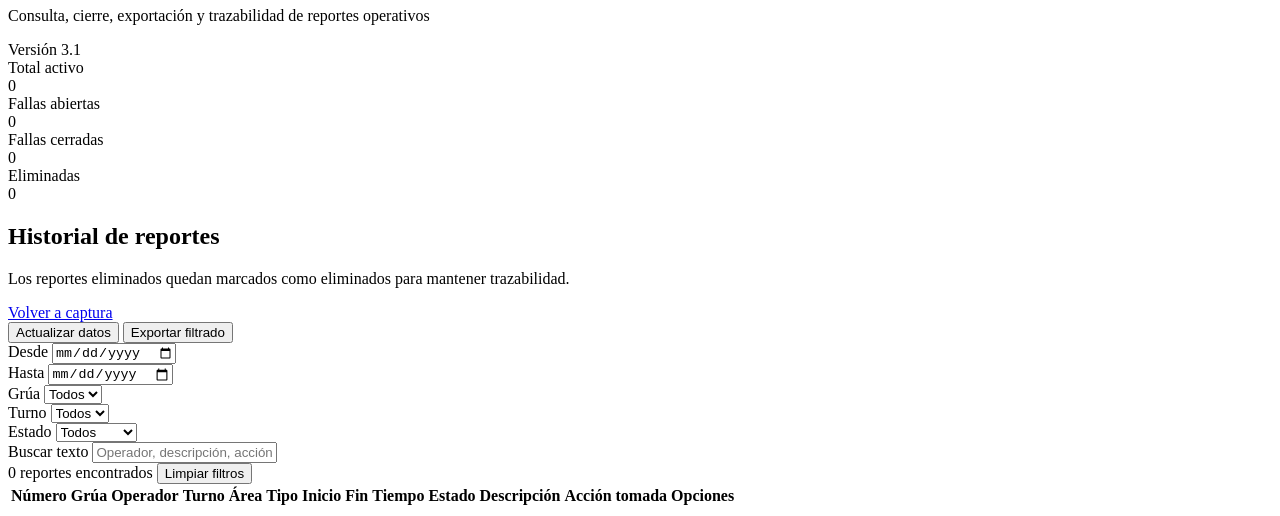
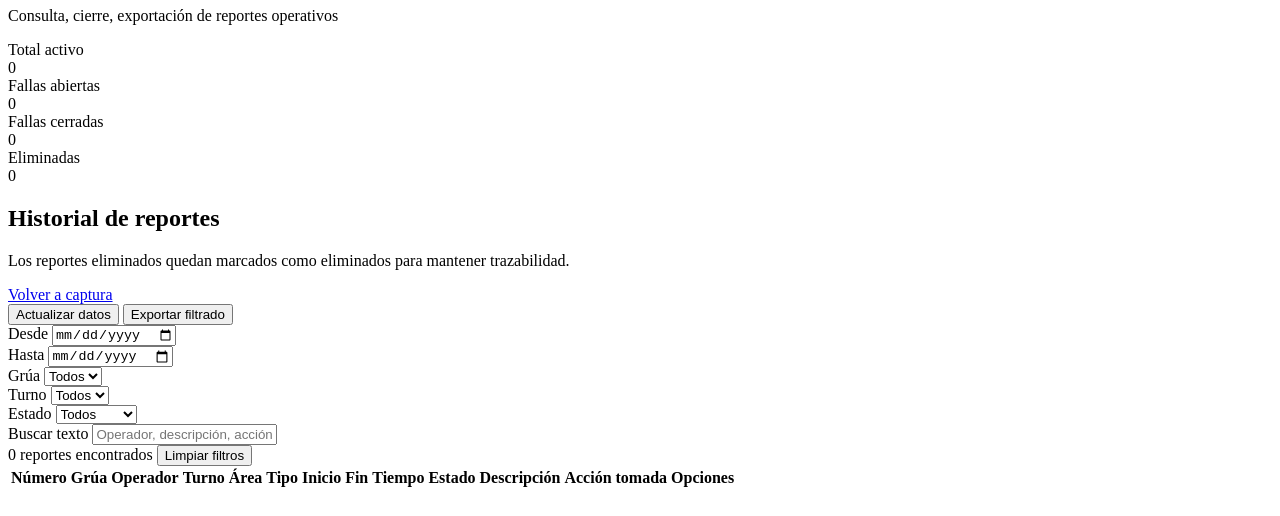
Before and after one commit to jbonilla2987-maker/reportearmg, a plain HTML site: page historial.html in a window 1280 px wide. Shown: the part 670-1186 px from the top of the page. Drawn offline with Linux system fonts and the light colour scheme.

Commit message:
Update historial.html

```diff
--- a/historial.html
+++ b/historial.html
@@ -15,8 +15,8 @@
       <div class="hero-copy">
         <span class="eyebrow">Sistema de seguimiento operacional</span>
         <h1>Historial de Fallas RMG</h1>
-        <p>Consulta, cierre, exportación y trazabilidad de reportes operativos</p>
-        <span class="version-badge">Versión 3.1</span>
+        <p>Consulta, cierre, exportación de reportes operativos</p>
+
       </div>
     </div>
   </header>
```
